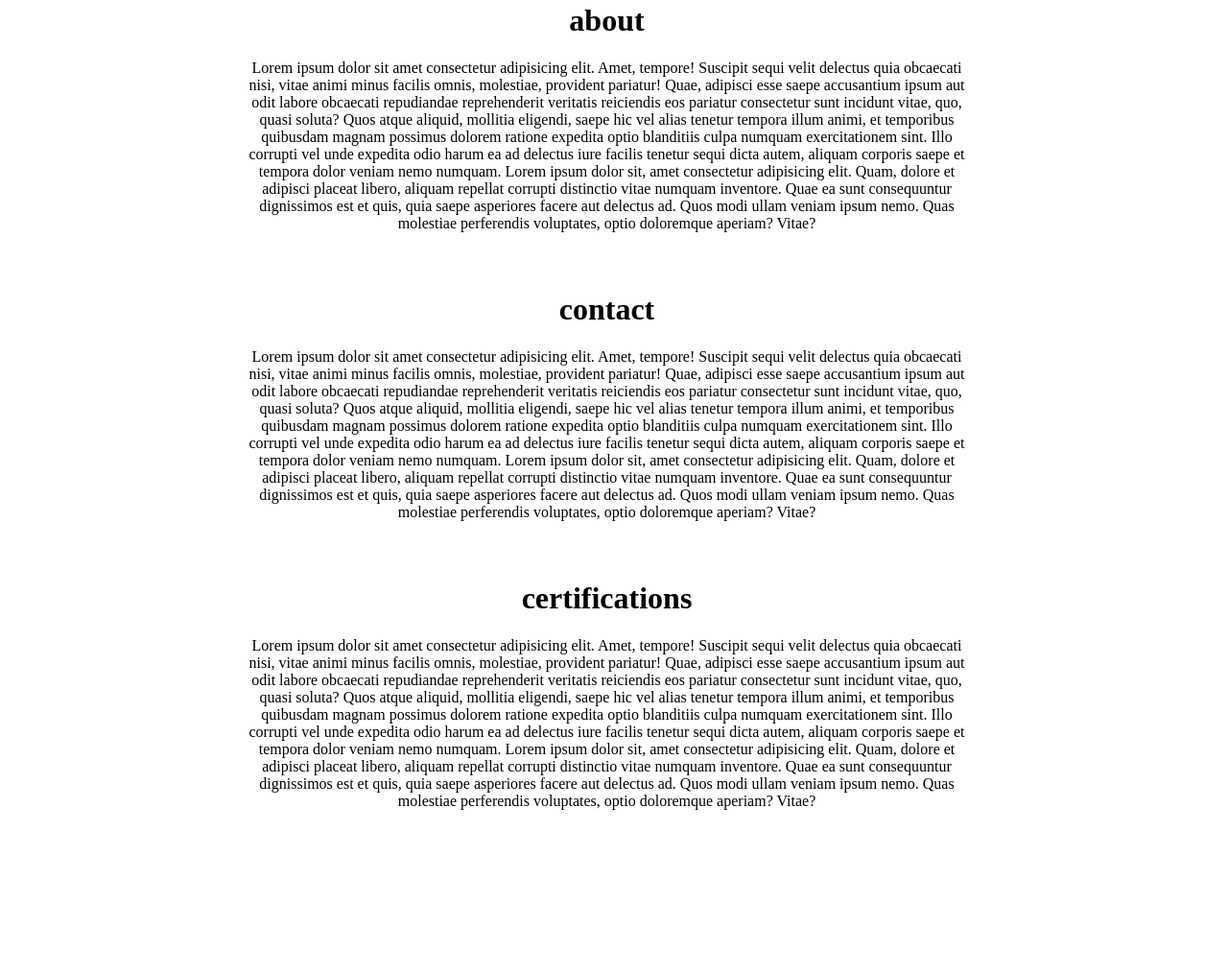
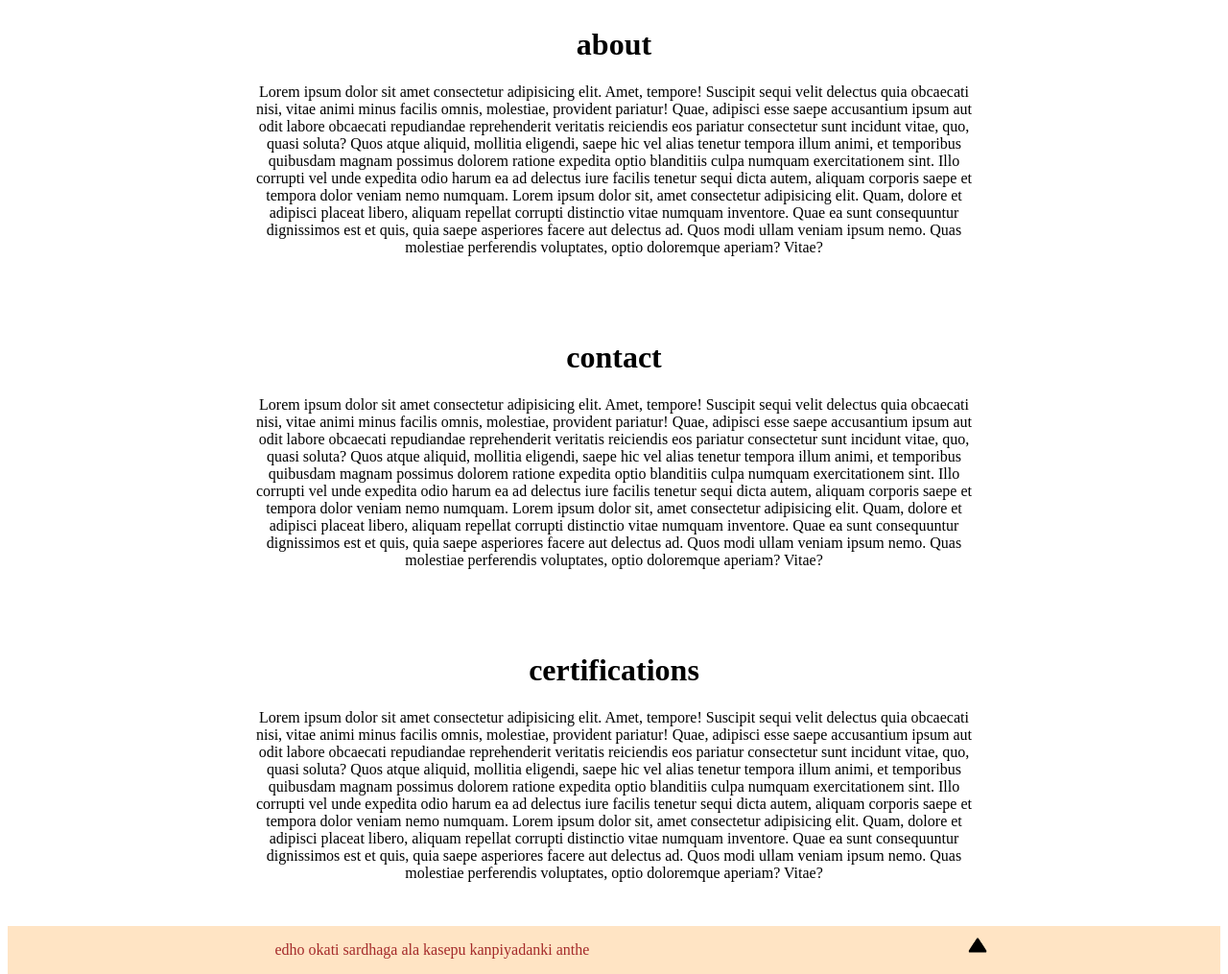
Before and after one commit to PeruriNaresh/NareshPeruri.github.io, a plain HTML site: page index.html in a window 1280 px wide. Shown: the part 407-1422 px from the top of the page at 96% size. Before the commit the page ends 1280 px from the top, so only its background shows below. Drawn offline with Linux system fonts and the light colour scheme.

Commit message:
commiting arrow and making changes to html and css files

```diff
--- a/common.css
+++ b/common.css
@@ -22,9 +22,23 @@ a:visited
 }
 main div
 {
-    padding: 20px 20px 5px 5px;
+    padding: 20px 20px 30px 20px;
     width: 60%;
 }
 nav div:hover{
     background-color: gray;
 }
+#arrow
+{
+    width: 30px;
+    height: 40px;
+}
+footer
+{
+    color:brown;
+}
+footer div
+{
+    background-color: bisque;
+    float: left;
+}
--- a/index.html
+++ b/index.html
@@ -43,6 +43,16 @@
             <p> Lorem ipsum dolor sit amet consectetur adipisicing elit. Amet, tempore! Suscipit sequi velit delectus quia obcaecati nisi, vitae animi minus facilis omnis, molestiae, provident pariatur! Quae, adipisci esse saepe accusantium ipsum aut odit labore obcaecati repudiandae reprehenderit veritatis reiciendis eos pariatur consectetur sunt incidunt vitae, quo, quasi soluta? Quos atque aliquid, mollitia eligendi, saepe hic vel alias tenetur tempora illum animi, et temporibus quibusdam magnam possimus dolorem ratione expedita optio blanditiis culpa numquam exercitationem sint. Illo corrupti vel unde expedita odio harum ea ad delectus iure facilis tenetur sequi dicta autem, aliquam corporis saepe et tempora dolor veniam nemo numquam. Lorem ipsum dolor sit, amet consectetur adipisicing elit. Quam, dolore et adipisci placeat libero, aliquam repellat corrupti distinctio vitae numquam inventore. Quae ea sunt consequuntur dignissimos est et quis, quia saepe asperiores facere aut delectus ad. Quos modi ullam veniam ipsum nemo. Quas molestiae perferendis voluptates, optio doloremque aperiam? Vitae?</p>
         </div>
     </main>
+    <footer>
+        <div style="width: 100%;">
+            <div style="width: 70%;">
+                <p>edho okati sardhaga ala kasepu kanpiyadanki anthe</p>
+            </div>
+            <div style="width: 20%;height: 80%;">
+                <a href="" target="_top"><img id="arrow" src="./arrow.png" alt="top"></a>
+            </div>
+        </div>
+    </footer>
 </center>
 </body>
 </html>
```
Also changed, not shown: arrow.png (added).
